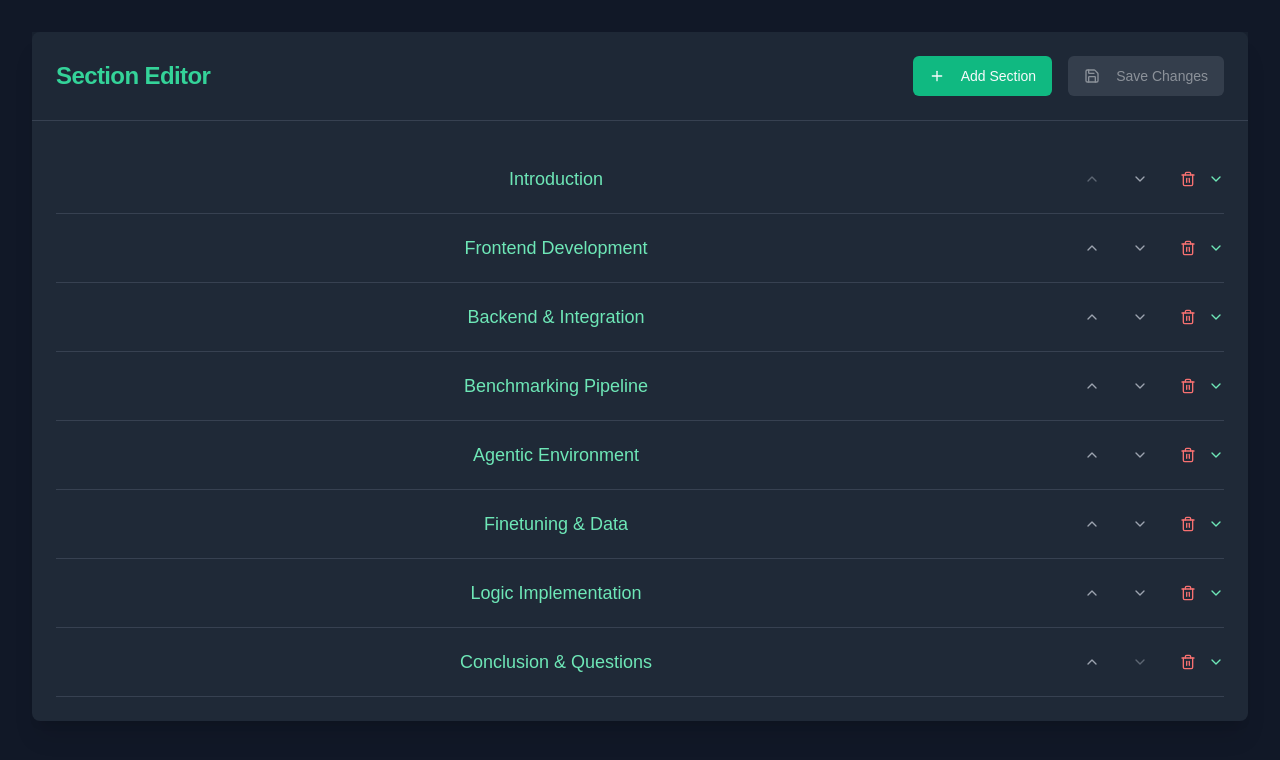
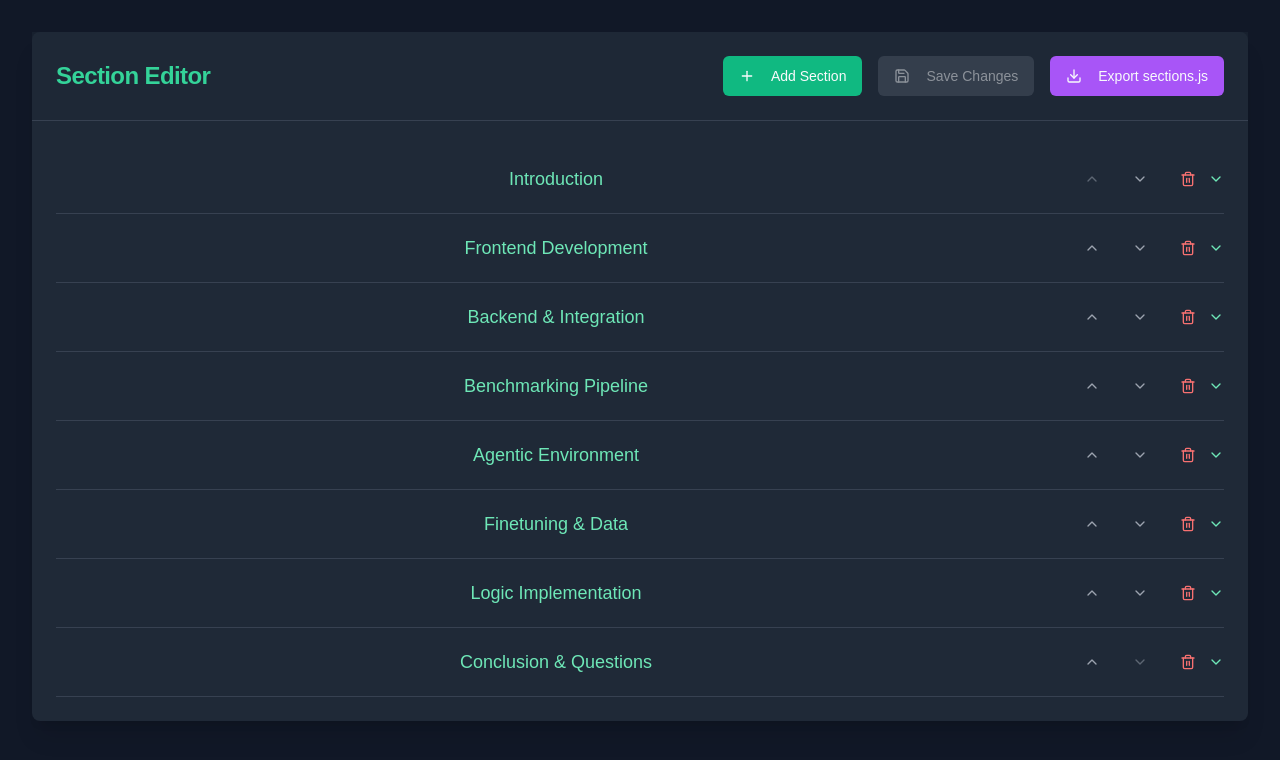
Before and after one commit to TokieSan/ThesisPresentation, a Next.js app: page /editor in a window 1280 px wide. Shown: the top 760 px of the page. Built offline with nearby package versions, Linux system fonts and the light colour scheme.

Commit message:
Added the export option to the editor

```diff
--- a/components/SectionEditor.tsx
+++ b/components/SectionEditor.tsx
@@ -6,7 +6,7 @@ import { Card, CardContent, CardHeader, CardTitle } from '@/components/ui/card';
 import { Button } from '@/components/ui/button';
 import { Input } from '@/components/ui/input';
 import { Textarea } from '@/components/ui/textarea';
-import { Plus, Trash2, Save, ChevronDown, ChevronUp } from 'lucide-react';
+import { Plus, Trash2, Save, ChevronDown, ChevronUp, Download } from 'lucide-react';
 import {
   Accordion,
   AccordionContent,
@@ -201,6 +201,30 @@ const SectionEditor = () => {
     }
   };
 
+  const exportSectionsFile = () => {
+      // Generate the sections.js content
+      const fileContent = `// sections.js
+
+      export const sections = ${JSON.stringify(sections, null, 2)};
+
+      export const sectionOrder = ${JSON.stringify(sectionOrder, null, 2)};
+      `;
+
+      // Create a blob with the content
+      const blob = new Blob([fileContent], { type: 'text/javascript' });
+      const url = URL.createObjectURL(blob);
+
+      // Create a temporary link and trigger download
+      const link = document.createElement('a');
+      link.href = url;
+      link.download = 'sections.js';
+      document.body.appendChild(link);
+      link.click();
+
+      // Clean up
+      document.body.removeChild(link);
+      URL.revokeObjectURL(url);
+  };
   return (
     <div className="min-h-screen bg-gray-900 text-white p-8">
       <Card className="bg-gray-800 border-none shadow-xl">
@@ -224,6 +248,13 @@ const SectionEditor = () => {
               >
                 <Save className="w-4 h-4 mr-2" />
                 Save Changes
+              </Button>
+              <Button
+                onClick={exportSectionsFile}
+                className="bg-purple-500 hover:bg-purple-600"
+              >
+                <Download className="w-4 h-4 mr-2" />
+                Export sections.js
               </Button>
             </div>
           </div>
```
